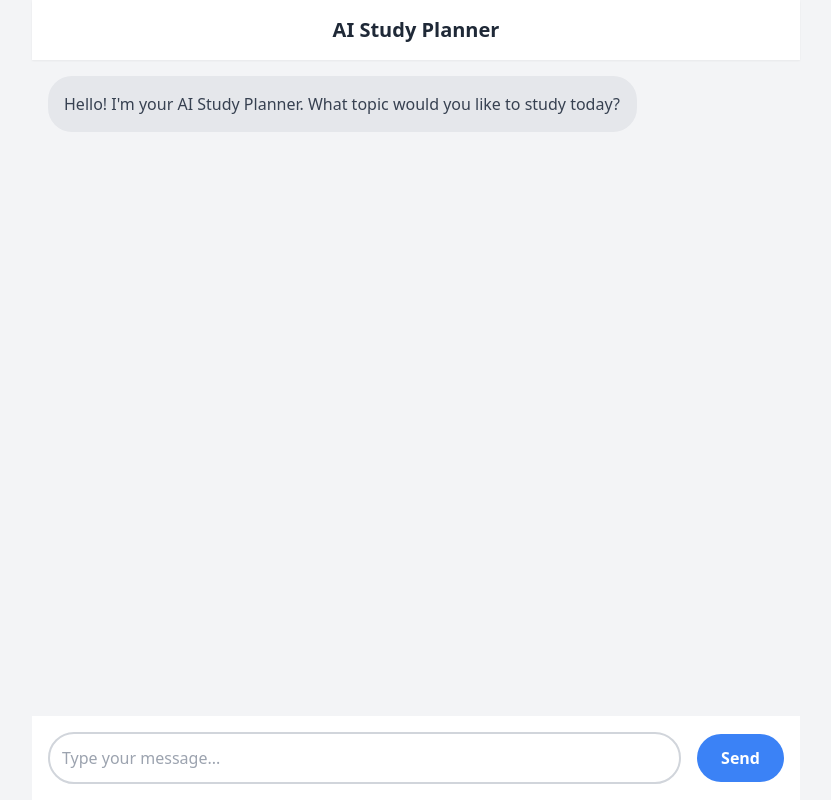
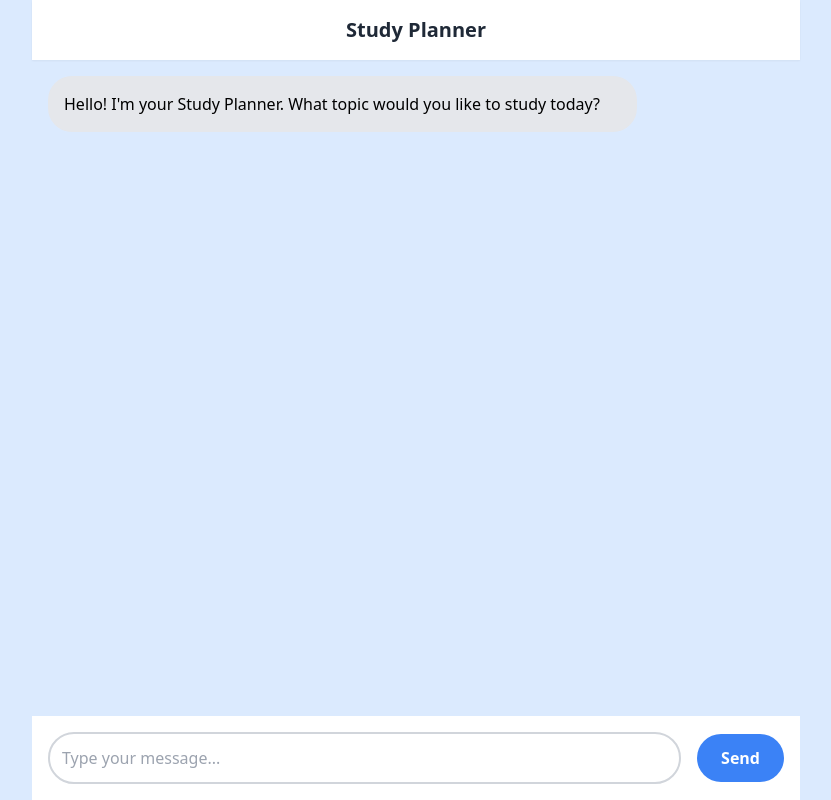
Before and after one commit to TBPI/study-planner, a Flask app: page / in a window 1280 px wide. Shown: the whole page, without its empty margins (224-1055 px from the left). Run offline with Flask 3, Linux system fonts and the light colour scheme; some libraries are stand-ins or nearby versions.

Commit message:
fix: minor style and ignore changes

```diff
--- a/backend/static/css/styles.css
+++ b/backend/static/css/styles.css
@@ -1,5 +1,5 @@
 body {
-  background-color: #f3f4f6;
+  background-color: #2961d1;
 }
 
 .chat-container {
@@ -14,7 +14,7 @@ body {
   display: flex;
   align-items: center;
   padding: 0.5rem;
-  color: #6b7280;
+  color: #060606;
 }
 
 .typing-dot {
@@ -34,14 +34,14 @@ body {
 }
 
 .user-message {
-  background-color: #3b82f6;
+  background-color: #06337c;
   color: white;
   align-self: flex-end;
 }
 
 .agent-message {
   background-color: #e5e7eb;
-  color: #374151;
+  color: #000000;
   align-self: flex-start;
 }
 
--- a/templates/index.html
+++ b/templates/index.html
@@ -3,23 +3,26 @@
   <head>
     <meta charset="UTF-8" />
     <meta name="viewport" content="width=device-width, initial-scale=1.0" />
-    <title>AI Study Planner</title>
+    <title>Study Planner</title>
+    <!-- Tailwind CSS: a custom styling framework -->
     <script src="https://cdn.tailwindcss.com"></script>
+    <!-- Marked library: converts Markdown to HTML -->
     <script src="https://cdn.jsdelivr.net/npm/marked@15.0.7/marked.min.js"></script>
+    <!-- DOMPurify: checks agains malicious or unsafe content-->
     <script src="https://cdn.jsdelivr.net/npm/dompurify@3.2.6/dist/purify.min.js"></script>
     <link rel="stylesheet" href="{{ url_for('static', filename='css/styles.css') }}" />
   </head>
-  <body class="bg-gray-100">
+  <body class="bg-blue-100">
     <div class="chat-container">
       <header
         class="bg-white shadow-sm p-4 text-center font-bold text-xl text-gray-800"
       >
-        AI Study Planner
+        Study Planner
       </header>
 
       <main id="chat-history" class="flex-1 overflow-y-auto p-4 space-y-4">
         <div class="message-bubble agent-message">
-          Hello! I'm your AI Study Planner. What topic would you like to study
+          Hello! I'm your Study Planner. What topic would you like to study
           today?
         </div>
       </main>
```
Also changed, not shown: 1 other file.
